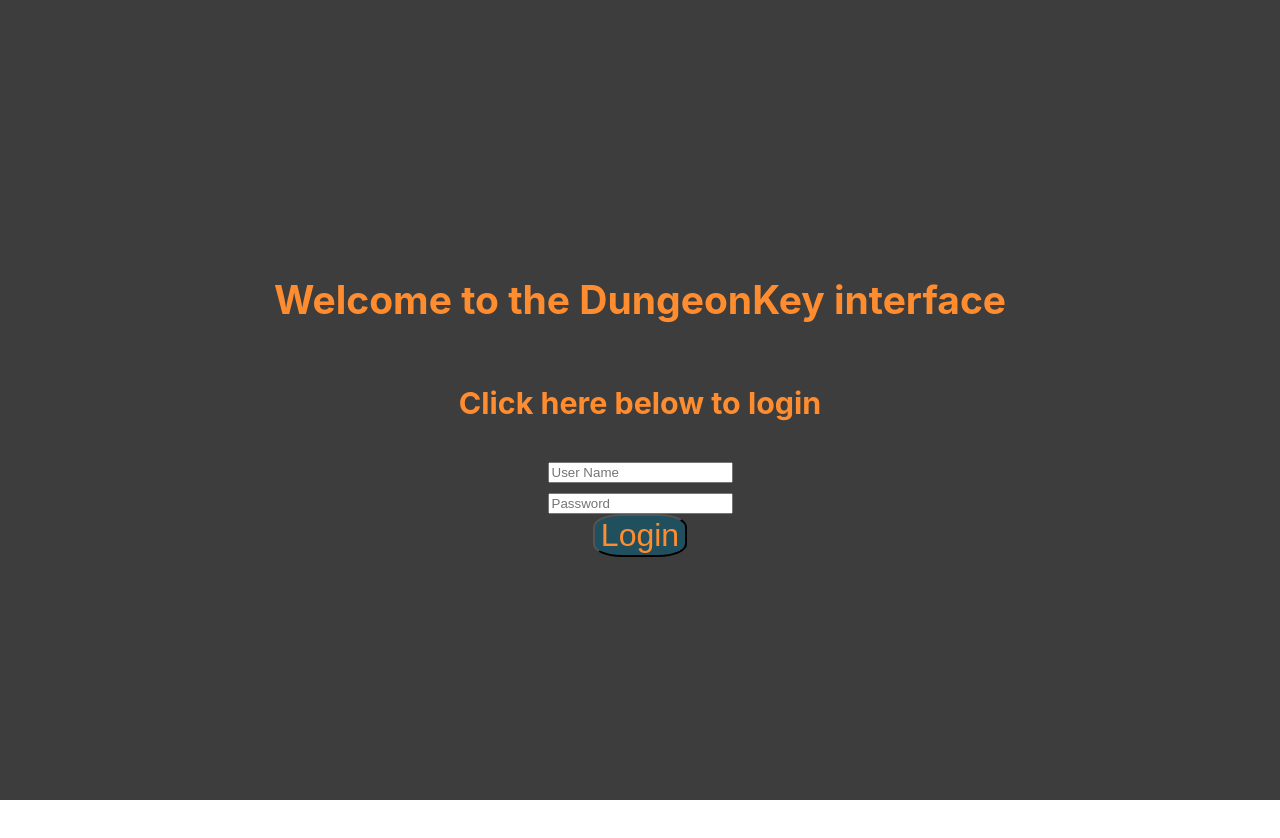
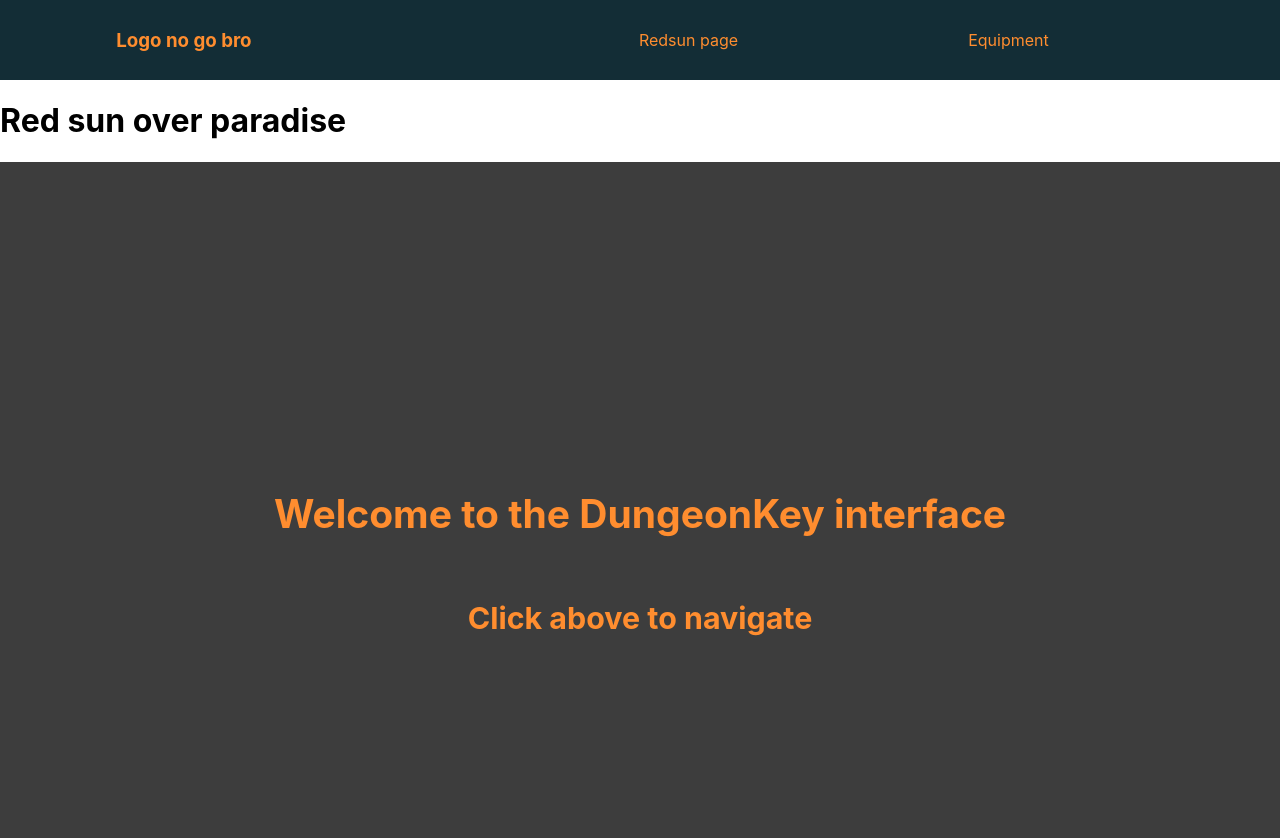
Before and after one commit to JOhlendorff/DungeonFront, a React (Create React App) app: page / in a window 1280 px wide. Shown: the top 838 px of the page. Before the commit the page ends 800 px from the top, so only its background shows below. Built offline with nearby package versions, Linux system fonts and the light colour scheme.

Commit message:
i mit hoved er det, et hamster og ikke en hamster

```diff
--- a/src/App.css
+++ b/src/App.css
@@ -12,6 +12,24 @@
     animation: App-logo-spin infinite 20s linear;
   }
 }
+
+nav{
+  display: flex;
+  justify-content: space-around;
+  align-items: center;
+  min-height: 10vh;
+  background: rgb(19, 45, 54);
+  color: rgb(255, 141, 47);
+}
+
+.nav-links{
+  width: 50%;
+  display: flex;
+  justify-content: space-around;
+  align-items: center;
+  list-style: none;
+}
+
 
 button {
   font-size: 32px;
--- a/src/App.js
+++ b/src/App.js
@@ -3,33 +3,36 @@ import logoutUser from "./Logout";
 import React, { useState, useEffect } from "react"
 import './App.css';
 import Nav from './Nav';
+import {BrowserRouter as Router, Switch, Route} from 'react-router-dom';
+import Equipment from './Equipment';
 import RedSun from './RedSun';
 
 const URL = "http://localhost:8080/jpareststarter";
 
 function App() {
-  const init = { user_name: "", password: "" };
-  const [loginCredentials, setLoginCredentials] = useState(init);
+  // const init = { user_name: "", password: "" };
+  // const [loginCredentials, setLoginCredentials] = useState(init);
 
-  const performLogin = (evt) => {
-    console.log(loginCredentials)
-    evt.preventDefault();
-    loginWithUser(loginCredentials.user_name, loginCredentials.password);
-    // return fetch(URL + "/api/players")
-  }
+  // const performLogin = (evt) => {
+  //   console.log(loginCredentials)
+  //   evt.preventDefault();
+  //   loginWithUser(loginCredentials.user_name, loginCredentials.password);
+  //   // return fetch(URL + "/api/players")
+  // }
 
-  const onChange = (evt) => {
-    setLoginCredentials({ ...loginCredentials, [evt.target.id]: evt.target.value })
-  }
+  // const onChange = (evt) => {
+  //   setLoginCredentials({ ...loginCredentials, [evt.target.id]: evt.target.value })
+  // }
+  return (
 
-  return (
+<div>
+<Nav />
+<RedSun />
     <div className="App">
       <header className="App-header">
        <h2>Welcome to the DungeonKey interface</h2>
-       <h3>Click here below to login</h3>
-
-      <div>
-      {/* <form> */}
+       <h3>Click above to navigate</h3>
+      {/* <div>
       <form onChange={onChange} >
         <input placeholder="User Name" id="user_name"></input>
         <br></br>
@@ -37,11 +40,16 @@ function App() {
         <br></br>
         <button onClick={performLogin}>Login</button>
         </form>
-      </div>
+      </div> */}
 
       </header>
     </div>
+
+
+    </div>
   );
+
+
 }
 
 
--- /dev/null
+++ b/src/Equipment.js
@@ -0,0 +1,15 @@
+import React from 'react';
+import './App.css';
+
+function Equipment() {
+    return (
+        <div>
+           <ul>
+               <li>Nice</li>
+               <li>stuff</li>
+               <li>like armageddon</li>
+           </ul>
+        </div>
+    )
+}
+export default Equipment;
--- a/src/Nav.js
+++ b/src/Nav.js
@@ -1,12 +1,15 @@
 import React from 'react';
 import './App.css';
+
 
 
 function Nav() {
     return (
         <nav>
-            <ul>
-                <li>Red Sun</li>
+            <h3>Logo no go bro</h3>
+            <ul className="nav-links">
+                <li>Redsun page</li>
+                <li>Equipment</li>
             </ul>
         </nav>
     )
```
